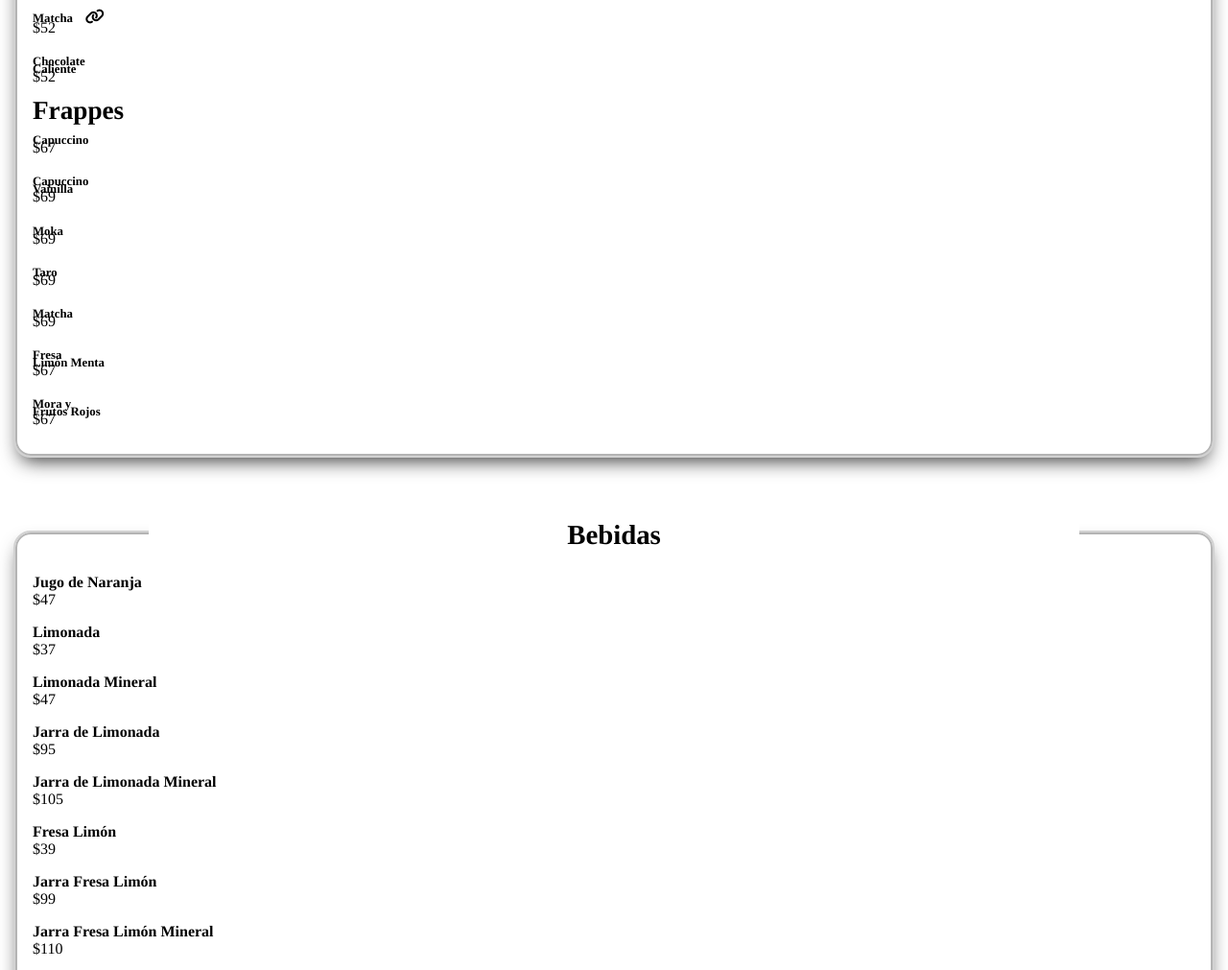
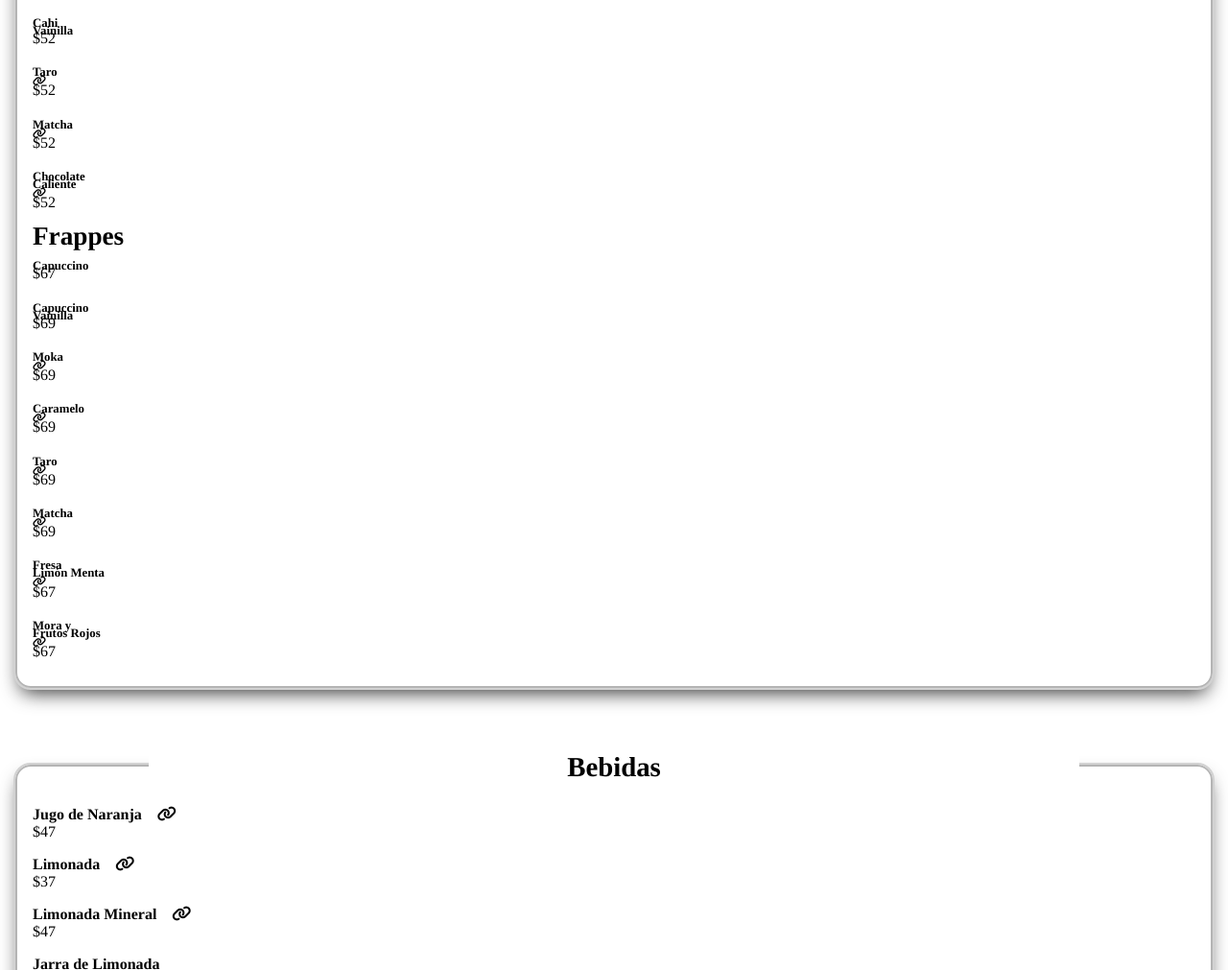
Before and after one commit to ErnuB/la_bruneta, a plain HTML site: page index.html in a window 1280 px wide. Shown: the part 4709-5720 px from the top of the page at 96% size. Drawn offline with nearby package versions, Linux system fonts and the light colour scheme.

Commit message:
V.09 fotos completas, faltan PP y Bolognesa

```diff
--- a/index.html
+++ b/index.html
@@ -134,6 +134,7 @@
 <li><span><h3 class=clickable-text data-image-url="./img/postres/bruneta menu-392.jpg">Brownies&emsp;<i class="fa fa-link"></i></h3></span><span class=costo>$67</span><p>Chocolatoso brownie, con nieve de vainilla y cubierto de chocolate hershey's.</p></li>
 <li><span><h3 class=clickable-text data-image-url="./img/pastas/bruneta menu-732.jpg">Pan de Elote&emsp;<i class="fa fa-link"></i></h3></span><span class=costo>$67</span><p>Esponjoso pan de elote coronado con dulce de leche y almendra, con nieve de vainilla.</p></li>
 <li><span><h3 class=clickable-text data-image-url="./img/pastas/bruneta menu-187.jpg">Cheese Cake de<br>Frutos Rojos&emsp;<i class="fa fa-link"></i></h3></span><span class=costo>$72</span><p>Pay de queso bañado en mermelada de frambuesa con un toque de frutos rojos.</p></li>
+<li><span><h3 class=clickable-text data-image-url="./img/pastas/bruneta menu-187.jpg">Pay de plátano&emsp;<i class="fa fa-link"></i></h3></span><span class=costo>$72</span><p>Pay de plátano.</p></li>
 </ul>
 </section>
 <div class=anchor id=cafe-te></div>
@@ -142,10 +143,10 @@
 <div class=container>
 <h5 class=columna-cafe>A las rocas</h5>
 <ul class="row row-cols-3" id=a-las-rocas>
-<li class=col><span><h4>Americano<br><br></h4></span><span>$62</span></li>
-<li class=col><span><h4>Americano <br> mineral limón</h4></span><span>$69</span></li>
-<li class=col><span><h4>Capuccino<br><br></h4></span><span>$62</span></li>
-<li class=col><span><h4>Caramel<br><br></h4></span><span>$64</span></li>
+<li class="col"><span><h4>Americano<br><br></h4></span><span>$62</span></li>
+<li class="col"><span><h4 class="clickable-text" data-image-url="./img/bebidas/americano-mineral-limon.jpg">Americano <br> mineral limón&emsp;<i class="fa fa-link"></i></h4></span><span>$69</span></li>
+<li class="col"><span><h4 class="clickable-text" data-image-url="./img/bebidas/capuccino-rocas.jpg">Capuccino&emsp;<i class="fa fa-link"></i><br><br></h4></span><span>$62</span></li>
+<li class="col"><span><h4 class="clickable-text" data-image-url="./img/bebidas/caramelo-a-las-rocas.jpg">Caramel&emsp;<i class="fa fa-link"></i><br><br></h4></span><span>$64</span></li>
 <li class=col><span><h4>Vainilla<br><br></h4></span><span>$64</span></li>
 <li class=col><span><h4>Crema <br> Irlandesa</h4></span><span>$64</span></li>
 <li class=col><span><h4>Avellana<br><br></h4></span><span>$64</span></li>
@@ -170,17 +171,18 @@
 <li class=col><span><h4>Cahi <br> Vainilla</h4></span><span>$52</span></li>
 <li class=col><span><h4 class=clickable-text data-image-url="./img/cafe-te/bruneta menu-65.jpg">Taro&emsp;<i class="fa fa-link"></i></h4></span><span>$52</span></li>
 <li class=col><span><h4 class=clickable-text data-image-url="./img/cafe-te/bruneta menu-78.jpg">Matcha&emsp;<i class="fa fa-link"></i></h4></span><span>$52</span></li>
-<li class=col><span><h4>Chocolate <br> Caliente</h4></span><span>$52</span></li>
+<li class=col><span><h4 class=clickable-text data-image-url="./img/bebidas/chocolate-caliente.jpg">Chocolate <br> Caliente&emsp;<i class="fa fa-link"></i></h4></span><span>$52</span></li>
 </ul>
 <h5 class=columna-cafe>Frappes</h5>
 <ul class="row row-cols-3" id=frappes>
 <li class=col><span><h4>Capuccino</h4></span><span>$67</span></li>
 <li class=col><span><h4>Capuccino <br> Vainilla</h4></span><span>$69</span></li>
-<li class=col><span><h4>Moka</h4></span><span>$69</span></li>
-<li class=col><span><h4>Taro</h4></span><span>$69</span></li>
-<li class=col><span><h4>Matcha</h4></span><span>$69</span></li>
-<li class=col><span><h4>Fresa <br> Limón Menta</h4></span><span>$67</span></li>
-<li class=col><span><h4>Mora y <br> Frutos Rojos</h4></span><span>$67</span></li>
+<li class=col><span><h4 class=clickable-text data-image-url="./img/bebidas/frape-moka.jpg">Moka&emsp;<i class="fa fa-link"></i></h4></span><span>$69</span></li>
+<li class=col><span><h4 class=clickable-text data-image-url="./img/bebidas/frape-caramelo.jpg">Caramelo&emsp;<i class="fa fa-link"></i></h4></span><span>$69</span></li>
+<li class=col><span><h4 class=clickable-text data-image-url="./img/bebidas/frape-taro.jpg">Taro&emsp;<i class="fa fa-link"></i></h4></span><span>$69</span></li>
+<li class=col><span><h4 class=clickable-text data-image-url="./img/bebidas/frape-matcha.jpg">Matcha&emsp;<i class="fa fa-link"></i></h4></span><span>$69</span></li>
+<li class=col><span><h4 class=clickable-text data-image-url="./img/bebidas/frape-fresa-limon-menta.jpg">Fresa <br> Limón Menta&emsp;<i class="fa fa-link"></i></h4></span><span>$67</span></li>
+<li class=col><span><h4 class=clickable-text data-image-url="./img/bebidas/frape-frutos-rojos.jpg">Mora y <br> Frutos Rojos&emsp;<i class="fa fa-link"></i></h4></span><span>$67</span></li>
 </ul>
 </div>
 </section>
@@ -188,12 +190,12 @@
 <section class="seccion margin-bottom">
 <h2>Bebidas</h2>
 <ul class=p-2>
-<li><span><h4>Jugo de Naranja</h4></span><span>$47</span></li>
-<li><span><h4>Limonada</h4></span><span>$37</span></li>
-<li><span><h4>Limonada Mineral</h4></span><span>$47</span></li>
+<li><span><h4 class=clickable-text data-image-url="./img/bebidas/bruneta-menu-599.jpg">Jugo de Naranja&emsp;<i class="fa fa-link"></i></h4></span><span>$47</span></li>
+<li><span><h4 class=clickable-text data-image-url="./img/bebidas/limonada.jpg">Limonada&emsp;<i class="fa fa-link"></i></h4></span><span>$37</span></li>
+<li><span><h4 class=clickable-text data-image-url="./img/bebidas/limonada.jpg">Limonada Mineral&emsp;<i class="fa fa-link"></i></h4></span><span>$47</span></li>
 <li><span><h4>Jarra de Limonada</h4></span><span>$95</span></li>
 <li><span><h4>Jarra de Limonada Mineral</h4></span><span>$105</span></li>
-<li><span><h4>Fresa Limón</h4></span><span>$39</span></li>
+<li><span><h4 class=clickable-text data-image-url="./img/bebidas/fresa-limon.jpg">Fresa Limón&emsp;<i class="fa fa-link"></i></h4></span><span>$39</span></li>
 <li><span><h4>Jarra Fresa Limón</h4></span><span>$99</span></li>
 <li><span><h4>Jarra Fresa Limón Mineral</h4></span><span>$110</span></li>
 <li><span><h4>Coca-Cola</h4></span><span>$39</span></li>
--- a/style.css
+++ b/style.css
@@ -370,3 +370,8 @@ li i {
 footer p {
     font-size: .7rem;
 }
+
+#calientes i, #frappes i, #a-las-rocas i {
+    font-size: .7rem;
+    width: 100%;
+}
```
Also changed, not shown: img/bebidas/americano-mineral-limon.jpg (added), img/bebidas/bruneta-menu-599.jpg (added), img/bebidas/capuccino-rocas.jpg (added), img/bebidas/caramelo-a-las-rocas.jpg (added), img/bebidas/chocolate-caliente.jpg (added), img/bebidas/frape-caramelo.jpg (added), img/bebidas/frape-fresa-limon-menta.jpg (added), img/bebidas/frape-frutos-rojos.jpg (added), img/bebidas/frape-matcha.jpg (added), img/bebidas/frape-moka.jpg (added), img/bebidas/frape-taro.jpg (added), img/bebidas/fresa-limon.jpg (added), img/bebidas/limonada.jpg (added).
